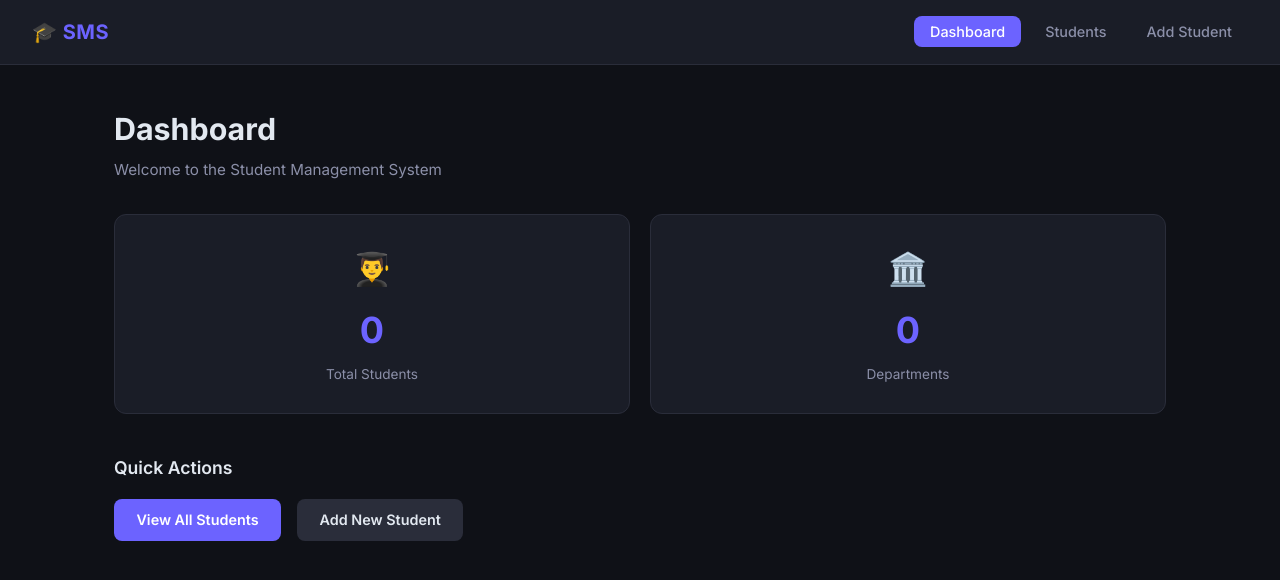
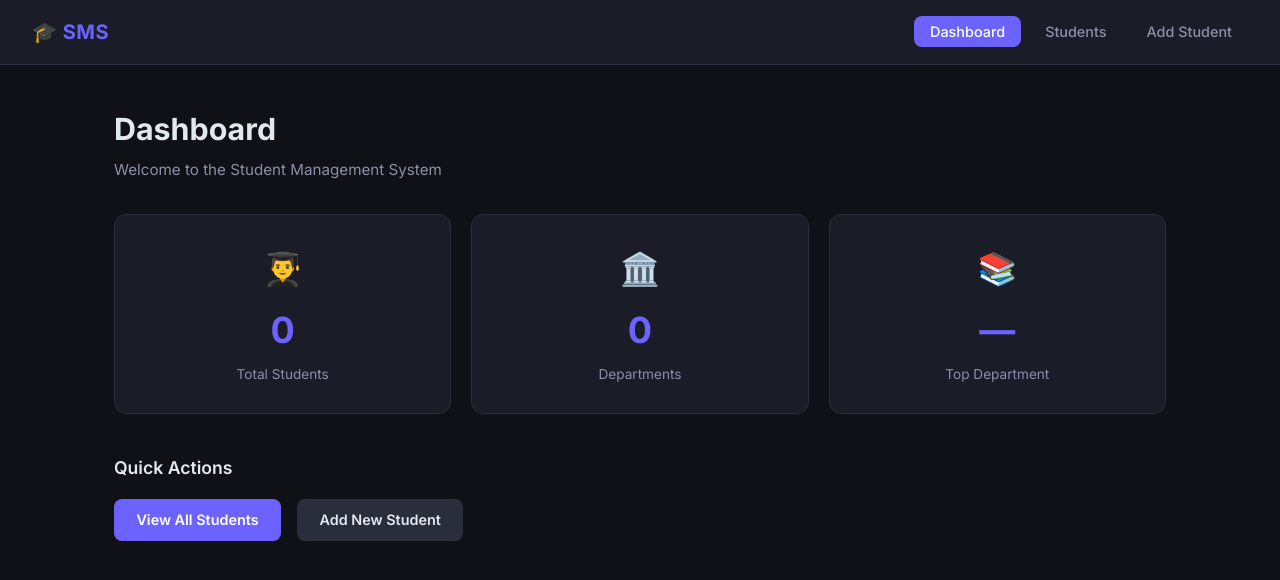
Before and after one commit to bensam707/student-management-system, a plain HTML site: page frontend/index.html in a window 1280 px wide. Drawn offline with Linux system fonts and the light colour scheme; no server answers.

Commit message:
Day 3: Added top department statistic

```diff
--- a/frontend/index.html
+++ b/frontend/index.html
@@ -38,7 +38,16 @@
                 <h2 class="stat-value" id="total-departments">—</h2>
                 <p class="stat-label">Departments</p>
             </div>
+
+            <div class="stat-card">
+                <span class="stat-icon">📚</span>
+                <h2 class="stat-value" id="top-department">—</h2>
+                <p class="stat-label">Top Department</p>
+            </div>
+
         </div>
+
+
 
         <!-- Quick Actions -->
         <div class="quick-actions">
@@ -55,10 +64,38 @@
         // Load dashboard stats when the page loads
         async function loadDashboard() {
             const students = await API.getAllStudents();
+
+            // Total students
             document.getElementById("total-students").textContent = students.length;
-            const depts = new Set(students.map(s => s.department).filter(Boolean));
-            document.getElementById("total-departments").textContent = depts.size;
+
+    // Total departments
+        const depts = new Set(
+        students.map(s => s.department).filter(Boolean)
+    );
+    document.getElementById("total-departments").textContent = depts.size;
+
+    // Find the department with the most students
+    const departmentCounts = {};
+
+    students.forEach(student => {
+        if (student.department) {
+            departmentCounts[student.department] =
+                (departmentCounts[student.department] || 0) + 1;
         }
+    });
+
+    let topDepartment = "—";
+    let highestCount = 0;
+
+    for (const department in departmentCounts) {
+        if (departmentCounts[department] > highestCount) {
+            highestCount = departmentCounts[department];
+            topDepartment = department;
+        }
+    }
+
+    document.getElementById("top-department").textContent = topDepartment;
+}
         loadDashboard();
     </script>
 </body>
```
